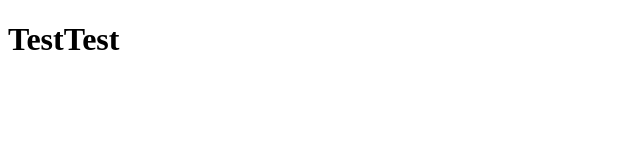
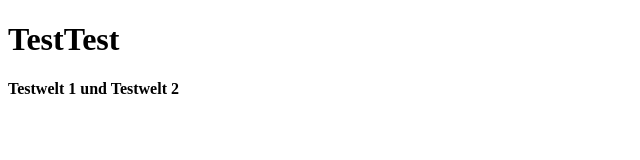
Before and after one commit to speexy/html-playground, a plain HTML site: page index.html in a window 1280 px wide. Shown: the whole page, without its empty margins (0-640 px from the left). Drawn offline with Linux system fonts and the light colour scheme.

Commit message:
inhalt-welt

```diff
--- a/index.html
+++ b/index.html
@@ -12,6 +12,7 @@
 
 <h1>TestTest</h1>
 
+<strong>Testwelt 1 und Testwelt 2</strong>
 
 </body>
 
```
